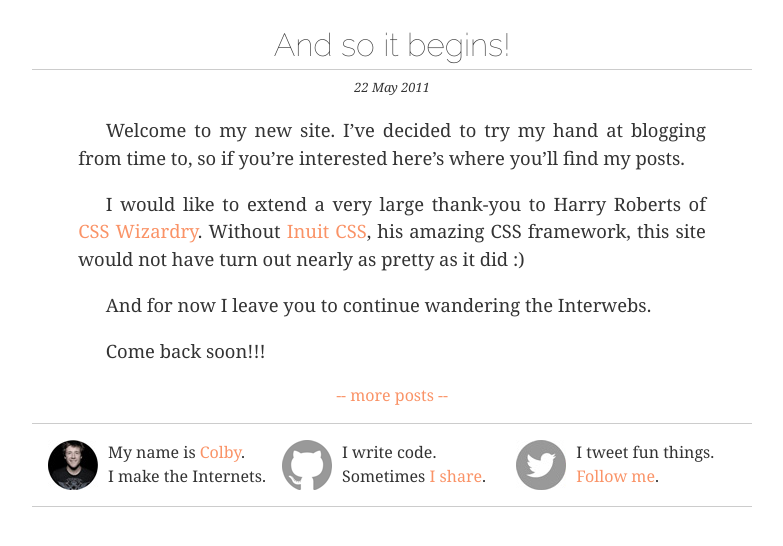
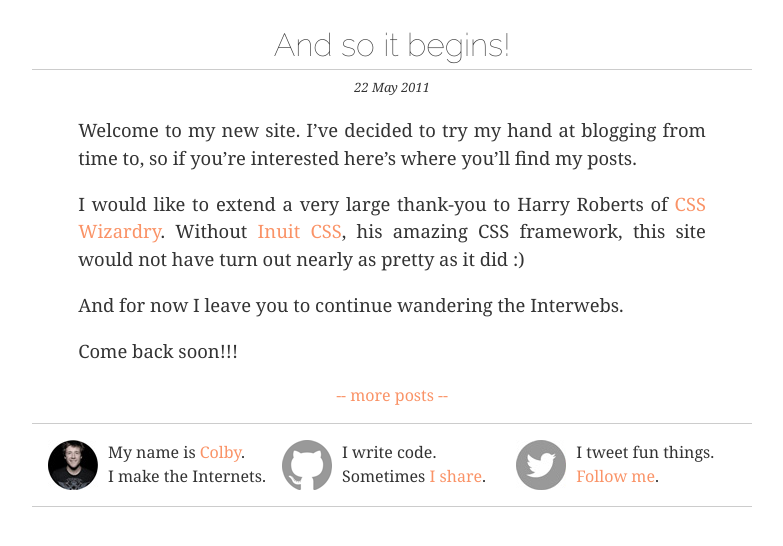
Before and after one commit to colbyr/colbyr.github.io, a Jekyll site: the page built from _posts/tumblr/2011-05-22-and-so-it-begins.md, in a window 1280 px wide. Shown: the top 546 px of the page, without its empty margins (248-1031 px from the left). Built offline with Jekyll 4.4.1, drawn with Linux system fonts in a browser that asks for light colours.

Commit message:
no more indents

```diff
--- a/_layouts/post.html
+++ b/_layouts/post.html
@@ -7,7 +7,7 @@ layout: base
       <article class="post">
         <header class="text-center title">
           <h1>{{ page.title }}</h1>
-          <p class="date no-indent">{{ page.date | date_to_string }}</p>
+          <p class="date">{{ page.date | date_to_string }}</p>
         </header>
         <section class="content">
           {{ content }}
--- a/css/main.css
+++ b/css/main.css
@@ -175,12 +175,8 @@ small {
   .post .more {
     margin-bottom: .5em;
   }
-  .post .no-indent {
-    text-indent: 0;
-  }
   .post .content p {
     text-align: justify;
-    text-indent: 1.5em;
   }
   .post .title {
     margin-bottom: 0;
```
